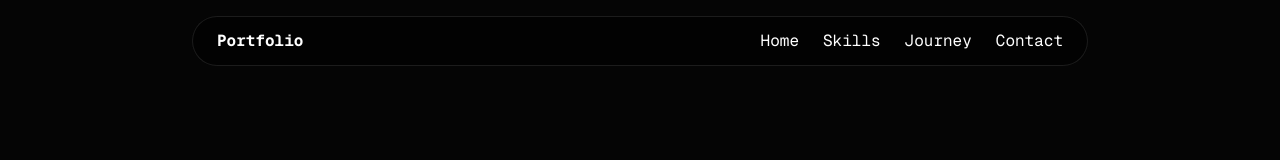
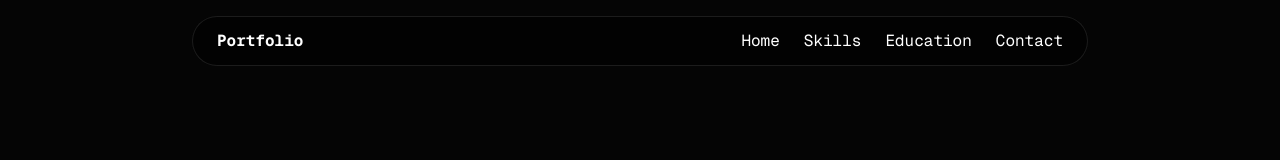
Before and after one commit to SaboorTunio/saboor-portfolio, a Next.js app: page / in a window 1280 px wide. Shown: the top 160 px of the page. Built offline with nearby package versions, Linux system fonts and the light colour scheme.

Commit message:
Update navigation-links.ts

```diff
--- a/components/layout/navigation-links.ts
+++ b/components/layout/navigation-links.ts
@@ -3,6 +3,6 @@ import { NavigationLink } from './types';
 export const navigationLinks: NavigationLink[] = [
   { name: 'Home', path: '/', isActive: false },
   { name: 'Skills', path: '#skills', isActive: false },
-  { name: 'Journey', path: '#journey', isActive: false },
+  { name: 'Education', path: '#journey', isActive: false },
   { name: 'Contact', path: '#contact', isActive: false },
 ];
```
